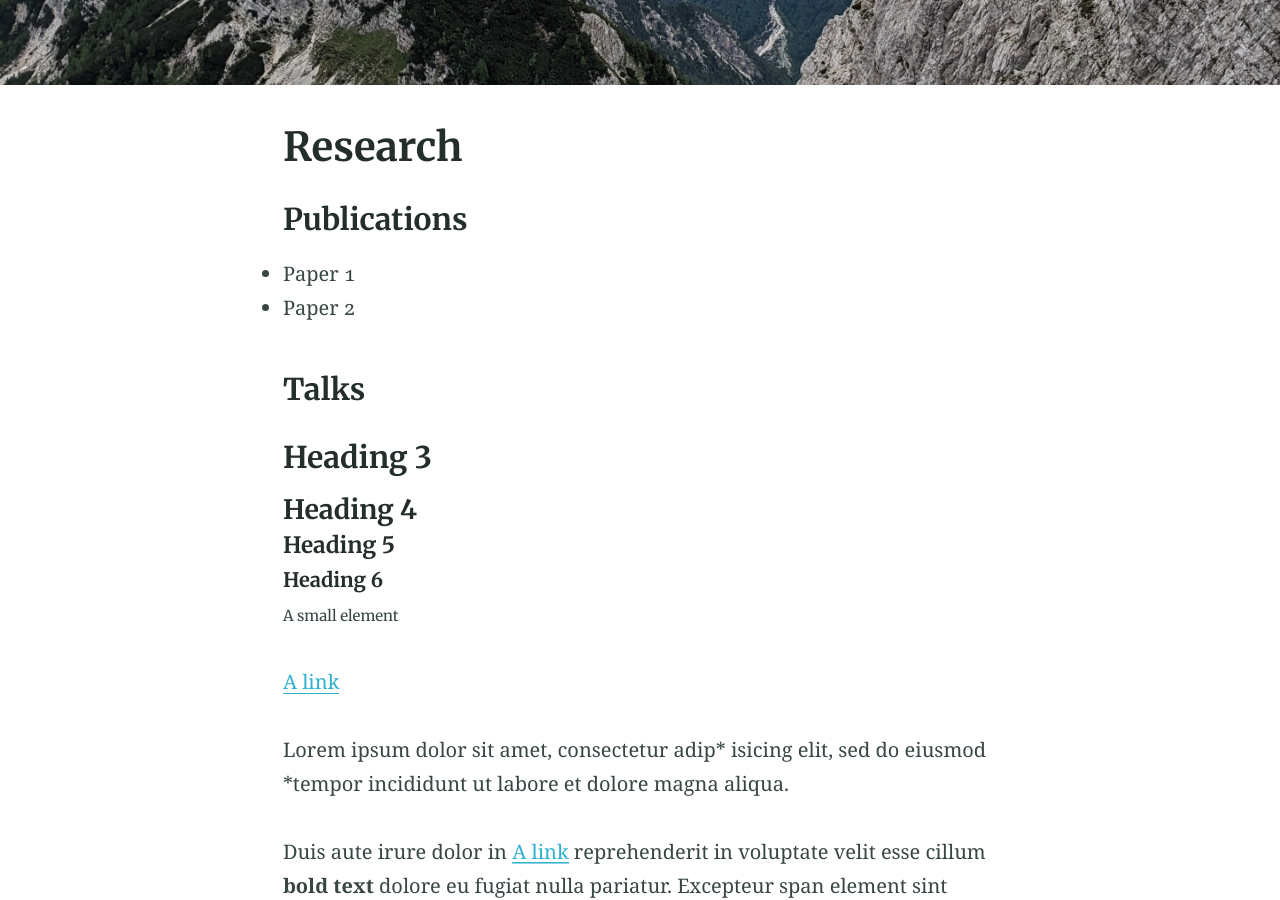
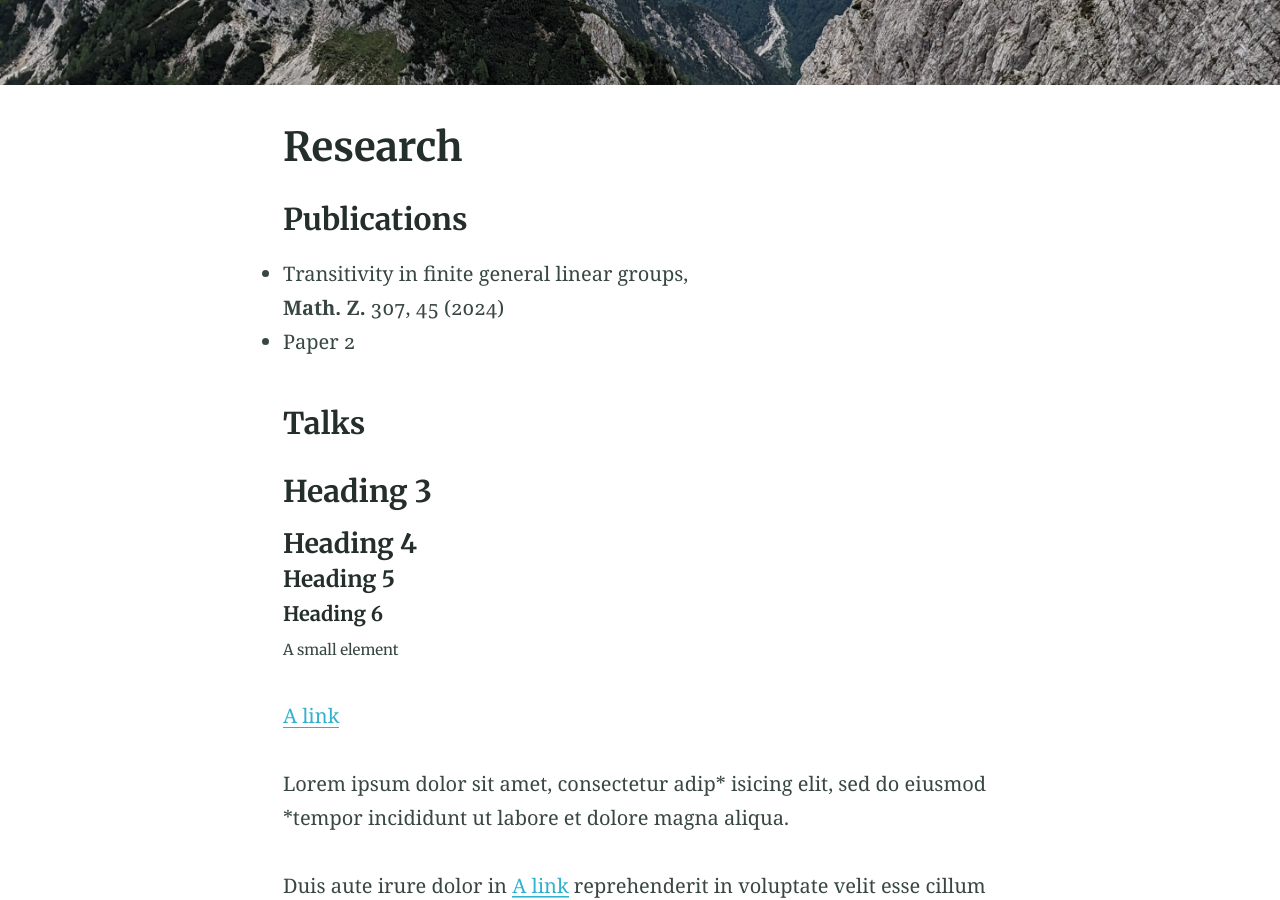
Before and after one commit to alenaernst/alenaernst.github.io, a Jekyll site: the page built from research.md, in a window 1280 px wide and 900 px high, scrolled down 305 px. Built offline with Jekyll 4.4.1, drawn with Linux system fonts in a browser that asks for light colours.

Commit message:
Update research.md

```diff
--- a/research.md
+++ b/research.md
@@ -9,7 +9,8 @@ excerpt: "A demo of Markdown and HTML includes"
 
 ### Publications
 
-* Paper 1
+*  Transitivity in finite general linear groups,  <br>
+   **Math. Z.** 307, 45 (2024)
 * Paper 2
 
 ### Talks
```
